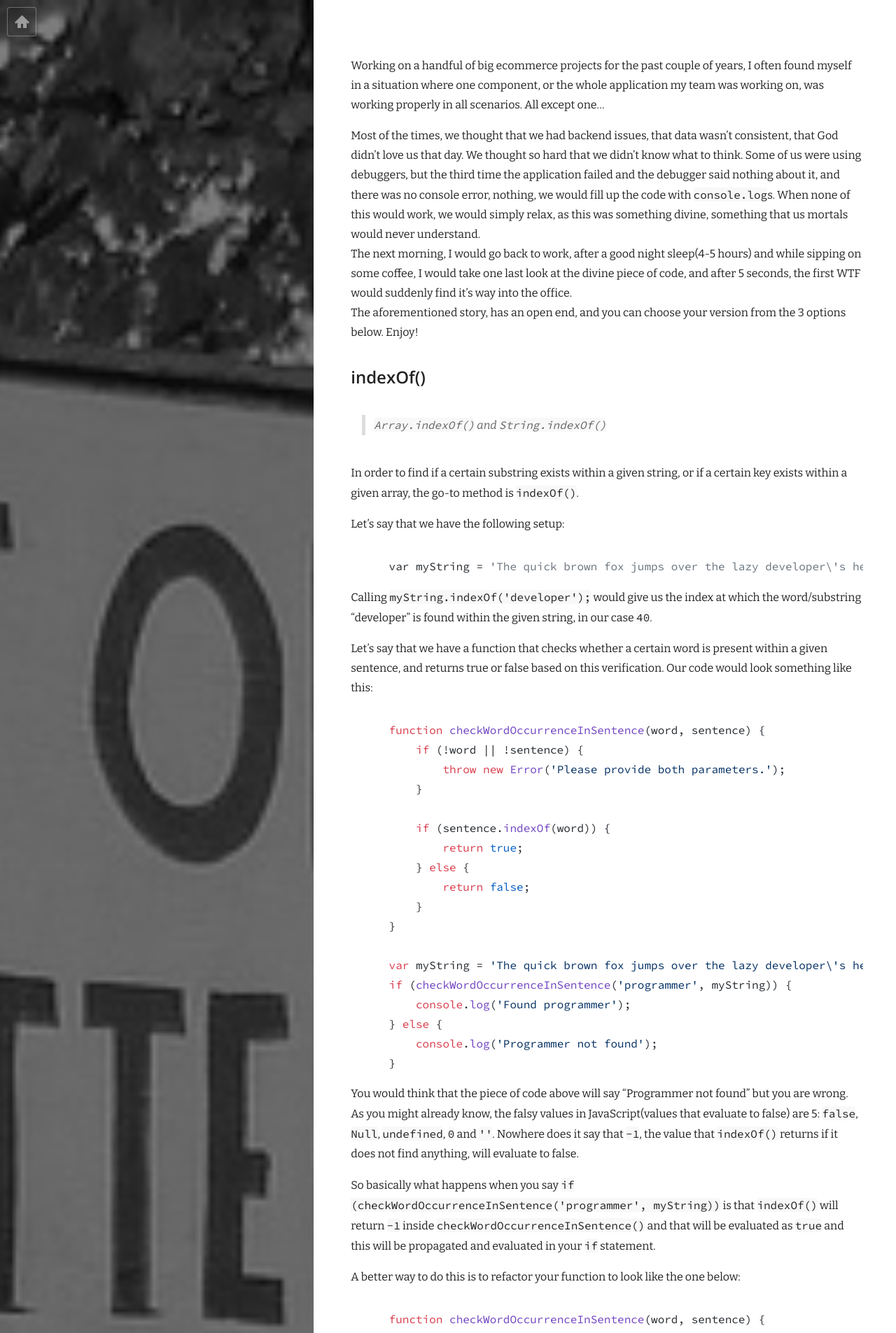
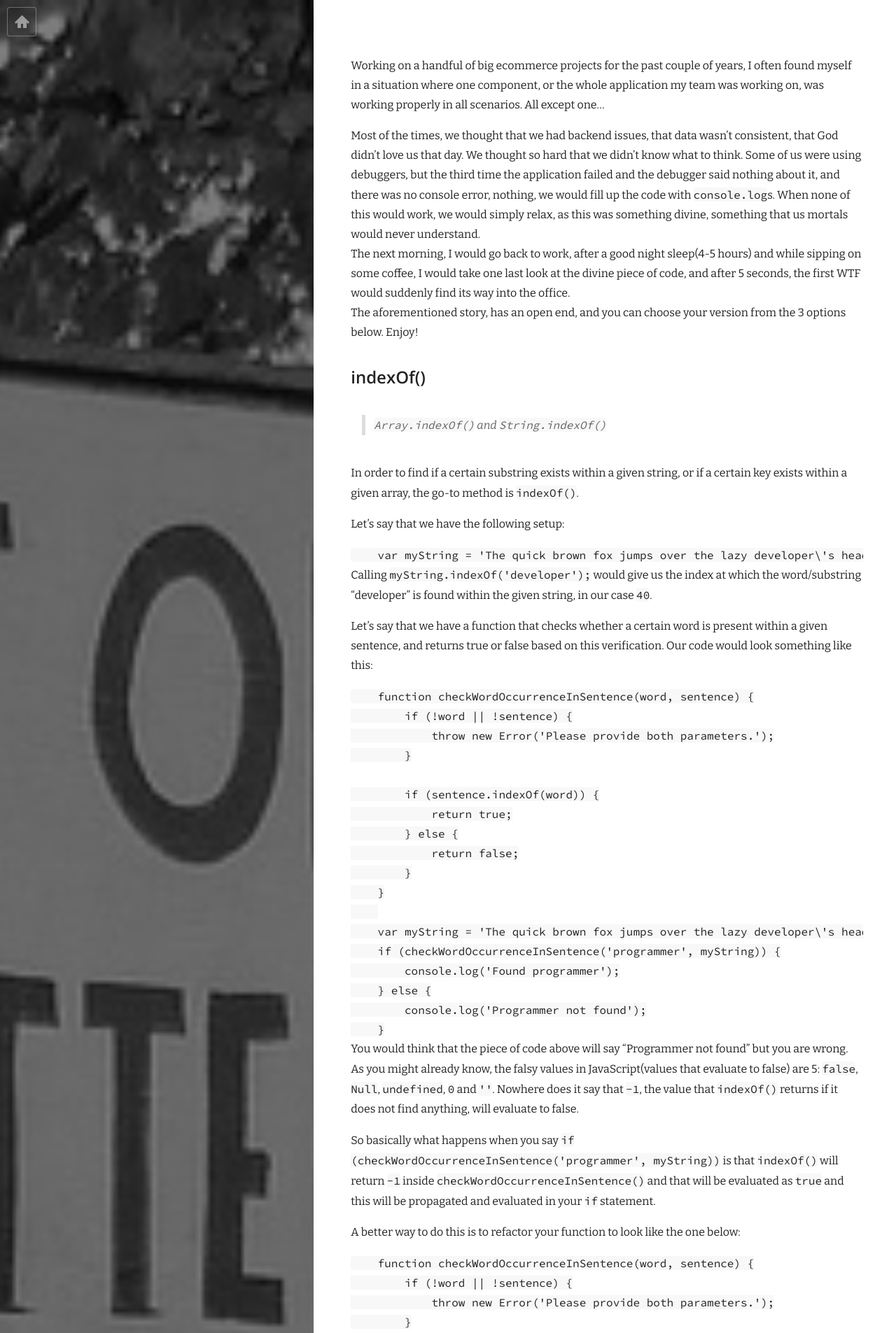
Before and after one commit to opreaadrian/opreaadrian.github.io, a Jekyll site: the page built from _posts/2015-01-22-three-hard-to-spot-javascript-mistakes.md, in a window 1280 px wide. Shown: the top 1905 px of the page at 70% size. Built offline with Jekyll 4.4.1, drawn with Linux system fonts in a browser that asks for light colours; nearby versions of some CDN libraries; Markdown is read by kramdown in place of the engine named in the settings; comment, search, counter and statistics services are not loaded; a style sheet for code colours, icons or effects is not loaded.

Commit message:
Add tomorrow theme for syntax highlight and change bakground for code snippets

```diff
--- a/_config.yml
+++ b/_config.yml
@@ -10,7 +10,7 @@
 
 # Build settings
 markdown: redcarpet
-highlighter_theme: github
+highlighter_theme: tomorrow
 baseurl:  # the subpath of your site, e.g. /blog/
 
 google :
--- a/_posts/2015-01-22-three-hard-to-spot-javascript-mistakes.md
+++ b/_posts/2015-01-22-three-hard-to-spot-javascript-mistakes.md
@@ -11,7 +11,7 @@
 Working on a handful of big ecommerce projects for the past couple of years, I often found myself in a situation where one component, or the whole application my team was working on, was working properly in all scenarios. All except one...
 
 Most of the times, we thought that we had backend issues, that data wasn't consistent, that God didn't love us that day. We thought so hard that we didn't know what to think. Some of us were using debuggers, but the third time the application failed and the debugger said nothing about it, and there was no console error, nothing, we would fill up the code with `console.log`s. When none of this would work, we would simply relax, as this was something divine, something that us mortals would never understand.
-The next morning, I would go back to work, after a good night sleep(4-5 hours) and while sipping on some coffee, I would take one last look at the divine piece of code, and after 5 seconds, the first WTF would suddenly find it's way into the office.
+The next morning, I would go back to work, after a good night sleep(4-5 hours) and while sipping on some coffee, I would take one last look at the divine piece of code, and after 5 seconds, the first WTF would suddenly find its way into the office.
 The aforementioned story, has an open end, and you can choose your version from the 3 options below. Enjoy!
 
 ## indexOf()
--- a/css/syntax.css
+++ b/css/syntax.css
@@ -23,3 +23,7 @@
 .highlight pre code {
   white-space: pre;       // forces <code> to respect <pre> formatting
 }
+
+.highlight code {
+    background: #f8f8f8;
+}
```
Also changed, not shown: 4 other files.
